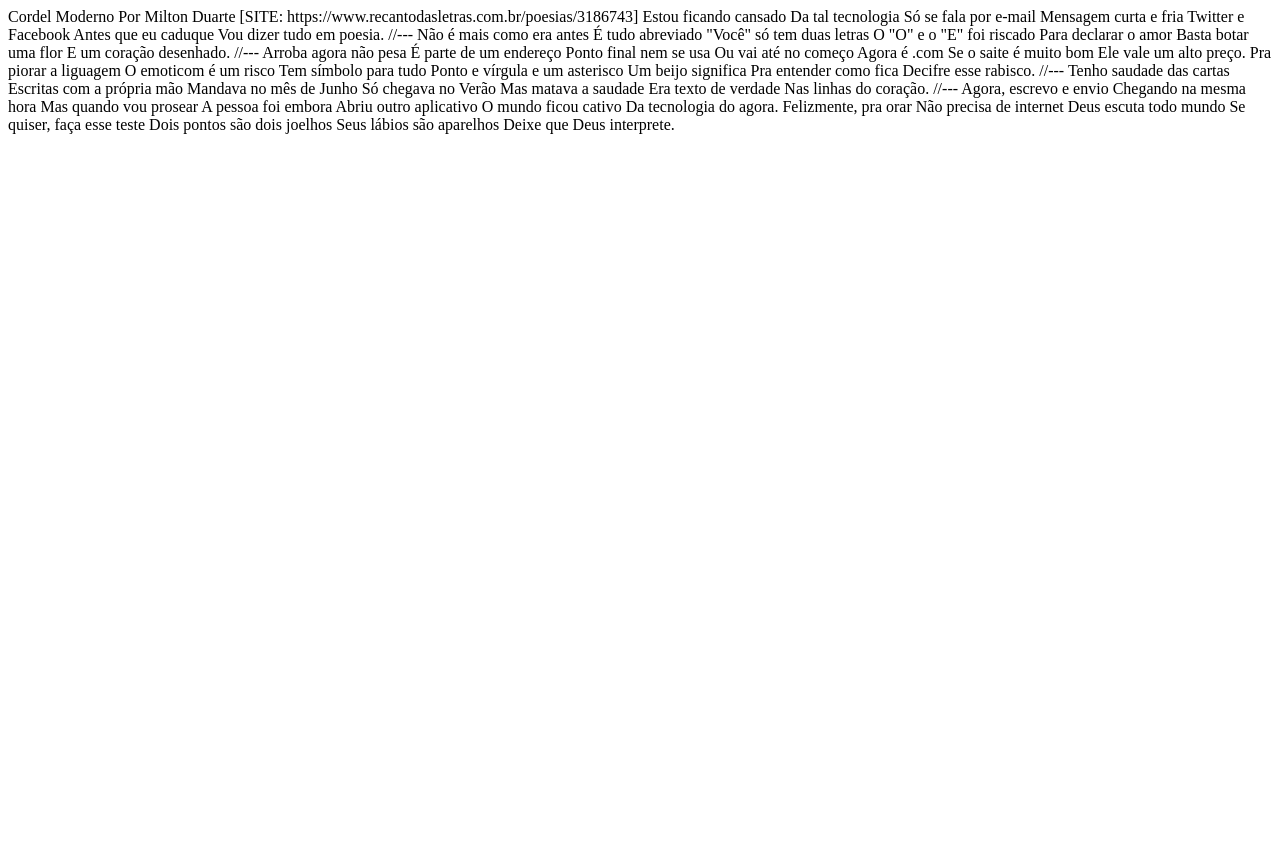
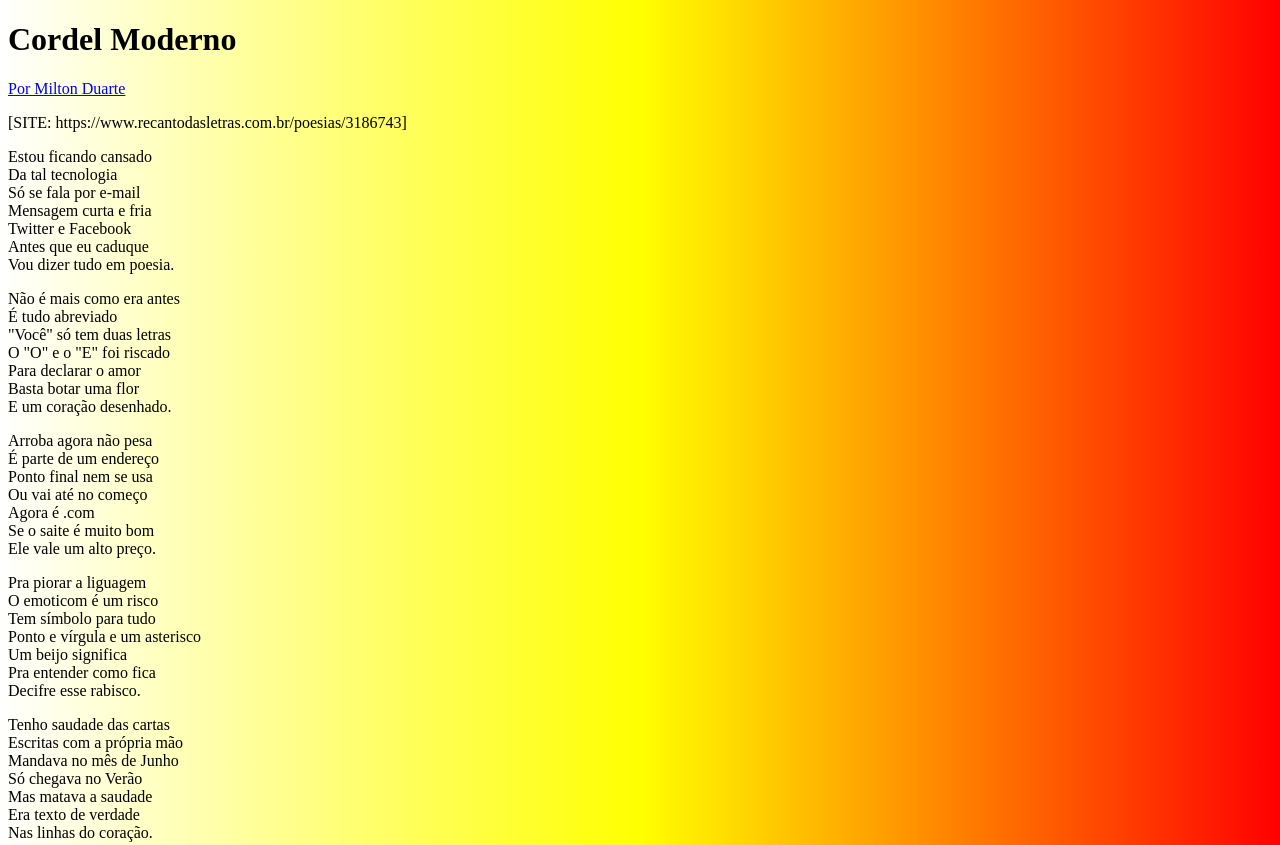
Before and after one commit to professorwaldemiro/html-css, a plain HTML site: page desafios/des012/index.html in a window 1280 px wide. Shown: the top 845 px of the page. Before the commit the page ends 800 px from the top, so only its background shows below. Drawn offline with Linux system fonts and the light colour scheme.

Commit message:
atualizei body do des012

```diff
--- /dev/null
+++ b/desafios/des012/estilo/style.css
@@ -0,0 +1,5 @@
+@charset  "UTF-8";
+
+body {
+    background-image: linear-gradient(to right, white, yellow, red);
+}
--- a/desafios/des012/index.html
+++ b/desafios/des012/index.html
@@ -4,76 +4,100 @@
     <meta charset="UTF-8">
     <meta name="viewport" content="width=device-width, initial-scale=1.0">
     <title>Cordel Moderno</title>
-    <link rel="shortcut icon" href="" type="image/x-icon">
+    <link rel="shortcut icon" href="favicon.ico.png" type="image/x-icon">
+    <link rel="stylesheet" href="estilo/style.css">
 </head>
 <body>
 
-Cordel Moderno
-Por Milton Duarte
-[SITE: https://www.recantodasletras.com.br/poesias/3186743]
+<header>
+    <h1>Cordel Moderno</h1>
+    <p><a href="https://www.recantodasletras.com.br/poesias/3186743" target="_blank">Por Milton Duarte</a></p>
+    [SITE: https://www.recantodasletras.com.br/poesias/3186743]
+</header>
 
-Estou ficando cansado
-Da tal tecnologia
-Só se fala por e-mail
-Mensagem curta e fria
-Twitter e Facebook
-Antes que eu caduque
-Vou dizer tudo em poesia.
+    <section>
+        <p>
+            Estou ficando cansado <br>
+            Da tal tecnologia <br>
+            Só se fala por e-mail <br>
+            Mensagem curta e fria <br>
+            Twitter e Facebook <br>
+            Antes que eu caduque <br>
+            Vou dizer tudo em poesia. <br>
+        </p>
+    </section>
 
-//---
+    <section>
+        <p>
+            Não é mais como era antes <br>
+            É tudo abreviado <br>
+            "Você" só tem duas letras <br>
+            O "O" e o "E" foi riscado <br>
+            Para declarar o amor <br>
+            Basta botar uma flor <br>
+            E um coração desenhado. <br>
+        </p>
+    </section>
 
-Não é mais como era antes
-É tudo abreviado
-"Você" só tem duas letras
-O "O" e o "E" foi riscado
-Para declarar o amor
-Basta botar uma flor
-E um coração desenhado.
 
-//---
+    <section>
+        <p>
+            Arroba agora não pesa <br>
+            É parte de um endereço <br>
+            Ponto final nem se usa <br>
+            Ou vai até no começo <br>
+            Agora é .com <br>
+            Se o saite é muito bom <br>
+            Ele vale um alto preço. <br>
+        </p>
+        <p>
+            Pra piorar a liguagem <br>
+            O emoticom é um risco <br>
+            Tem símbolo para tudo <br>
+            Ponto e vírgula e um asterisco <br>
+            Um beijo significa <br>
+            Pra entender como fica <br>
+            Decifre esse rabisco. <br>
+        </p>
+    </section>
 
-Arroba agora não pesa
-É parte de um endereço
-Ponto final nem se usa
-Ou vai até no começo
-Agora é .com
-Se o saite é muito bom
-Ele vale um alto preço.
 
-Pra piorar a liguagem
-O emoticom é um risco
-Tem símbolo para tudo
-Ponto e vírgula e um asterisco
-Um beijo significa
-Pra entender como fica
-Decifre esse rabisco.
+        <section>
+            <p>
+                Tenho saudade das cartas <br>
+                Escritas com a própria mão <br>
+                Mandava no mês de Junho <br>
+                Só chegava no Verão <br>
+                Mas matava a saudade <br>
+                Era texto de verdade <br>
+                Nas linhas do coração. <br>
+            </p>
+        </section>
 
-//---
+        <section>
+            <p>
+                Agora, escrevo e envio <br>
+                Chegando na mesma hora <br>
+                Mas quando vou prosear <br>
+                A pessoa foi embora <br>
+                Abriu outro aplicativo <br>
+                O mundo ficou cativo <br>
+                Da tecnologia do agora. <br>
+            </p>
 
-Tenho saudade das cartas
-Escritas com a própria mão
-Mandava no mês de Junho
-Só chegava no Verão
-Mas matava a saudade
-Era texto de verdade
-Nas linhas do coração.
 
-//---
-
-Agora, escrevo e envio
-Chegando na mesma hora
-Mas quando vou prosear
-A pessoa foi embora
-Abriu outro aplicativo
-O mundo ficou cativo
-Da tecnologia do agora.
-
-Felizmente, pra orar
-Não precisa de internet
-Deus escuta todo mundo
-Se quiser, faça esse teste
-Dois pontos são dois joelhos
-Seus lábios são aparelhos
-Deixe que Deus interprete.
+                <p>
+                    Felizmente, pra orar <br>
+                    Não precisa de internet <br>
+                    Deus escuta todo mundo <br>
+                    Se quiser, faça esse teste <br>
+                    Dois pontos são dois joelhos <br>
+                    Seus lábios são aparelhos <br>
+                    Deixe que Deus interprete. <br>
+                </p>
+        </section>
+<footer>
+    <p>Site desenvolvido por <a href="https://professorwaldemiro.github.io/html-css" target="_blank">Waldemiro Rodrigues</a> por orientação do professor <a href="https://www.cursoemvideo.com" target="_blank">Gustavo Guanabara</a> do cursoemvideo.</p>
+</footer>
 </body>
 </html>
```
